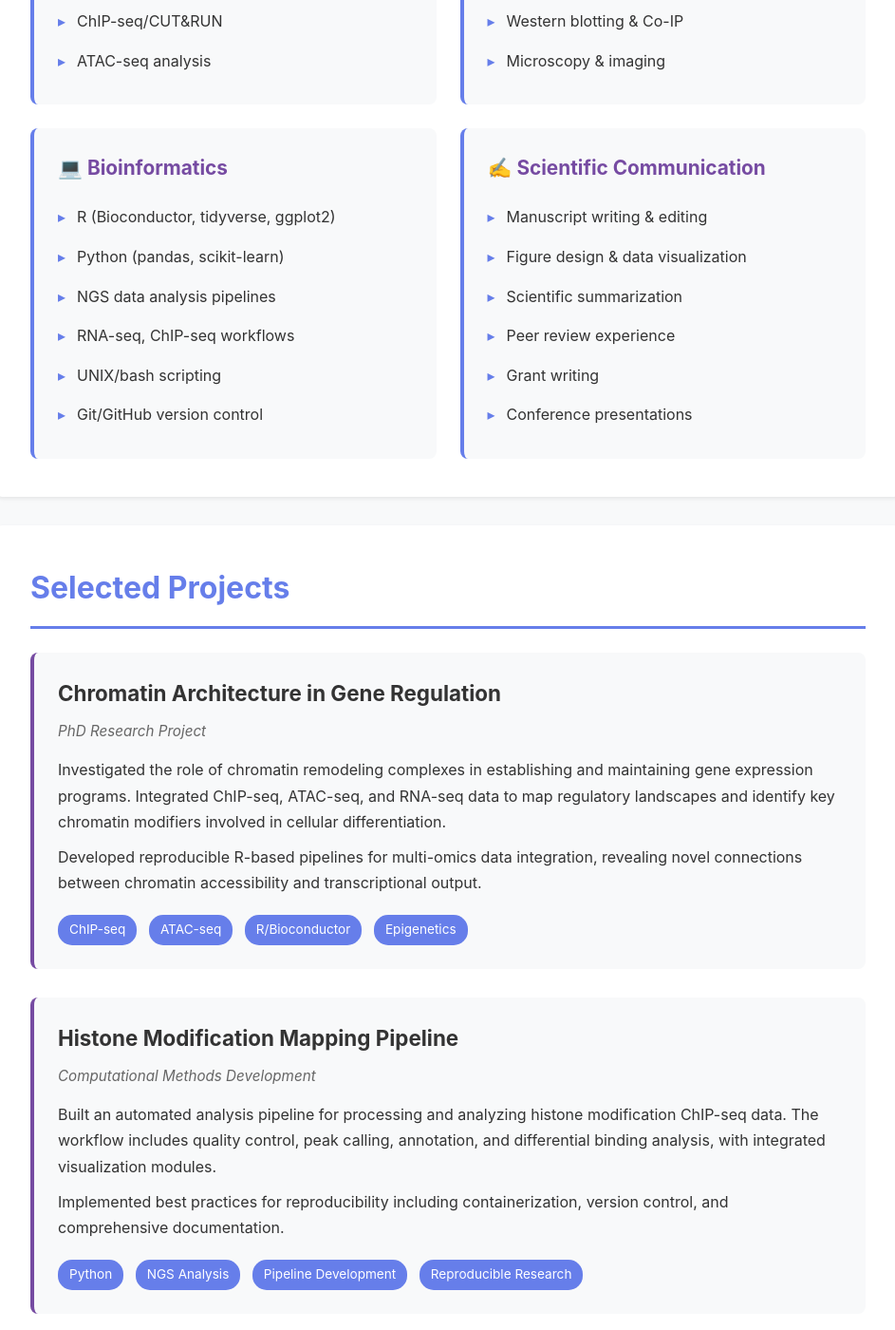
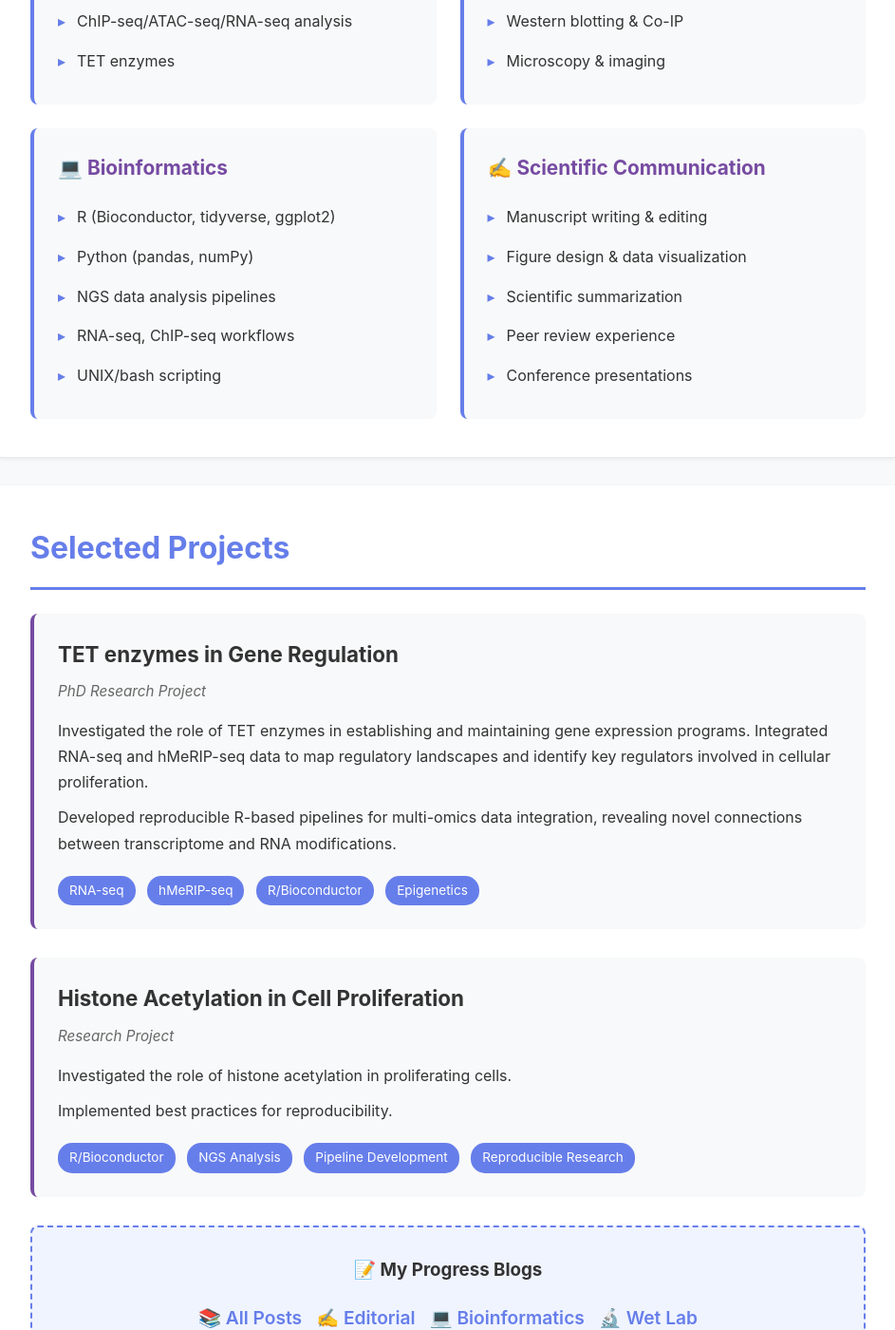
Before and after one commit to ipekselcen/ipekselcen.github.io, a Jekyll site: the page built from index.html, in a window 1280 px wide and 1400 px high, scrolled down 1356 px. Shown: the whole window at 95% size, without its empty margins (168-1111 px from the left). Built offline with Jekyll 4.4.1, drawn with Linux system fonts in a browser that asks for light colours; some of the changed text lies outside the part shown.

Commit message:
Update index.html

```diff
--- a/index.html
+++ b/index.html
@@ -302,12 +302,12 @@ permalink: /
                 <div class="skill-category">
                     <h3>🧬 Chromatin Biology</h3>
                     <ul>
-                        <li>Histone modifications & PTMs</li>
-                        <li>Chromatin remodeling complexes</li>
                         <li>Epigenetic regulation</li>
+                        <li>Histone modifications</li>
+                        <li>DNA/RNA modifications</li>
                         <li>Gene expression control</li>
-                        <li>ChIP-seq/CUT&RUN</li>
-                        <li>ATAC-seq analysis</li>
+                        <li>ChIP-seq/ATAC-seq/RNA-seq analysis</li>
+                        <li>TET enzymes</li>
                     </ul>
                 </div>
 
@@ -327,11 +327,10 @@ permalink: /
                     <h3>💻 Bioinformatics</h3>
                     <ul>
                         <li>R (Bioconductor, tidyverse, ggplot2)</li>
-                        <li>Python (pandas, scikit-learn)</li>
+                        <li>Python (pandas, numPy)</li>
                         <li>NGS data analysis pipelines</li>
                         <li>RNA-seq, ChIP-seq workflows</li>
                         <li>UNIX/bash scripting</li>
-                        <li>Git/GitHub version control</li>
                     </ul>
                 </div>
 
@@ -342,7 +341,6 @@ permalink: /
                         <li>Figure design & data visualization</li>
                         <li>Scientific summarization</li>
                         <li>Peer review experience</li>
-                        <li>Grant writing</li>
                         <li>Conference presentations</li>
                     </ul>
                 </div>
@@ -353,33 +351,33 @@ permalink: /
             <h2>Selected Projects</h2>
 
             <div class="project">
-                <h3>Chromatin Architecture in Gene Regulation</h3>
+                <h3>TET enzymes in Gene Regulation</h3>
                 <div class="project-meta">PhD Research Project</div>
                 <p>
-                    Investigated the role of chromatin remodeling complexes in establishing and maintaining gene expression programs. Integrated ChIP-seq, ATAC-seq, and RNA-seq data to map regulatory landscapes and identify key chromatin modifiers involved in cellular differentiation.
+                    Investigated the role of TET enzymes in establishing and maintaining gene expression programs. Integrated RNA-seq and hMeRIP-seq data to map regulatory landscapes and identify key regulators involved in cellular proliferation.
                 </p>
                 <p>
-                    Developed reproducible R-based pipelines for multi-omics data integration, revealing novel connections between chromatin accessibility and transcriptional output.
+                    Developed reproducible R-based pipelines for multi-omics data integration, revealing novel connections between transcriptome and RNA modifications.
                 </p>
                 <div class="tags">
-                    <span class="tag">ChIP-seq</span>
-                    <span class="tag">ATAC-seq</span>
+                    <span class="tag">RNA-seq</span>
+                    <span class="tag">hMeRIP-seq</span>
                     <span class="tag">R/Bioconductor</span>
                     <span class="tag">Epigenetics</span>
                 </div>
             </div>
 
             <div class="project">
-                <h3>Histone Modification Mapping Pipeline</h3>
-                <div class="project-meta">Computational Methods Development</div>
+                <h3>Histone Acetylation in Cell Proliferation</h3>
+                <div class="project-meta">Research Project</div>
                 <p>
-                    Built an automated analysis pipeline for processing and analyzing histone modification ChIP-seq data. The workflow includes quality control, peak calling, annotation, and differential binding analysis, with integrated visualization modules.
+                    Investigated the role of histone acetylation in proliferating cells.
                 </p>
                 <p>
-                    Implemented best practices for reproducibility including containerization, version control, and comprehensive documentation.
+                    Implemented best practices for reproducibility.
                 </p>
                 <div class="tags">
-                    <span class="tag">Python</span>
+                    <span class="tag">R/Bioconductor</span>
                     <span class="tag">NGS Analysis</span>
                     <span class="tag">Pipeline Development</span>
                     <span class="tag">Reproducible Research</span>
```
Also changed, not shown: other parts of index.html (+2 -2 lines).
